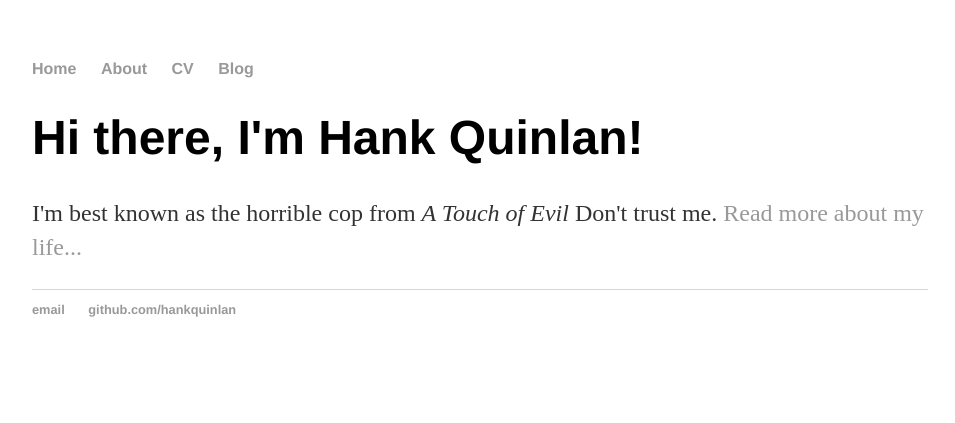
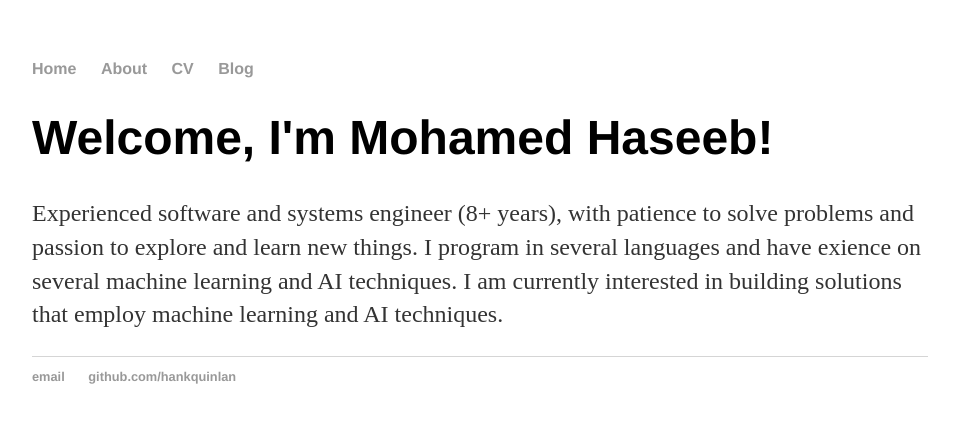
Before and after one commit to mohaseeb/mohaseeb.github.io, a Jekyll site: the page built from index.html, in a window 1280 px wide. Shown: the top 423 px of the page, without its empty margins (160-1115 px from the left). Built offline with Jekyll 4.4.1, drawn with Linux system fonts in a browser that asks for light colours.

Commit message:
Update index.html

```diff
--- a/index.html
+++ b/index.html
@@ -3,6 +3,6 @@ layout: default
 title: Hank Quinlan, Horrible Cop
 ---
 <div class="blurb">
-	<h1>Hi there, I'm Hank Quinlan!</h1>
-	<p>I'm best known as the horrible cop from <em>A Touch of Evil</em> Don't trust me. <a href="/about">Read more about my life...</a></p>
+	<h1>Welcome, I'm Mohamed Haseeb!</h1>
+	<p>Experienced software and systems engineer (8+ years), with patience to solve problems and passion to explore and learn new things. I program in several languages and have exience on several machine learning and AI techniques. I am currently interested in building solutions that employ machine learning and AI techniques.</p>
 </div><!-- /.blurb -->
```
